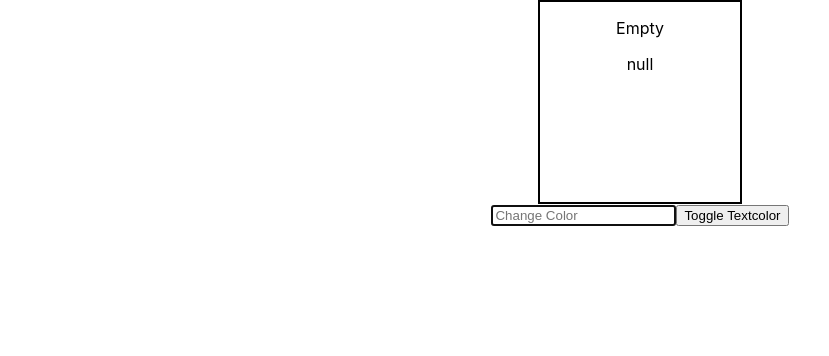
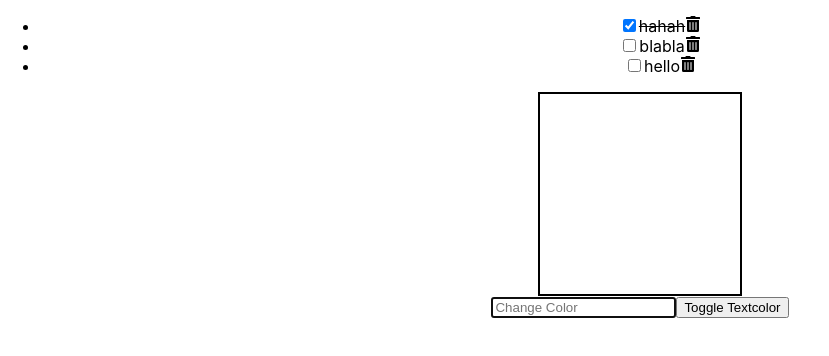
Before and after one commit to Ashim-Stha/learningReact, a React (Create React App) app: page / in a window 1280 px wide. Shown: the top 356 px of the page, without its empty margins (0-829 px from the left). Built offline with nearby package versions, Linux system fonts and the light colour scheme.

Commit message:
jsonserver

```diff
--- /dev/null
+++ b/data/db.json
@@ -0,0 +1,7 @@
+{
+  "items": [
+    { "id": 1, "checked": true, "item": "hahah" },
+    { "id": 2, "checked": false, "item": "blabla" },
+    { "id": 3, "checked": false, "item": "hello" }
+  ]
+}
--- a/src/App.js
+++ b/src/App.js
@@ -29,7 +29,7 @@ function App() {
     //     item: "hellohiii",
     //   },
     // ]
-    JSON.parse(localStorage.getItem("listItems"))
+    JSON.parse(localStorage.getItem("listItems")) || []
   );
 
   const [search, setSearch] = useState("");
@@ -43,7 +43,7 @@ function App() {
   };
 
   const handleDelete = (id) => {
-    const listItems = items.filter((item) => item.id != id);
+    const listItems = items.filter((item) => item.id !== id);
     saveLocalstorage(listItems);
   };
 
@@ -71,9 +71,12 @@ function App() {
         handleChange={handleChange}
         handleDelete={handleDelete}
       /> */}
+      <Content />
       <ChangeColor />
     </div>
   );
 }
 
 export default App;
+
+// npx json-server -p 3500 -w data/db.json
--- a/src/ChangeColor.js
+++ b/src/ChangeColor.js
@@ -6,9 +6,11 @@ const ChangeColor = () => {
   // console.log(black)
   // localStorage.setItem("hexvalue", black);
 
-  const [color, setColor] = useState(JSON.parse(localStorage.getItem("color")));
+  const [color, setColor] = useState(
+    JSON.parse(localStorage.getItem("color")) || []
+  );
   const [hexvalue, setHexvalue] = useState(
-    JSON.parse(localStorage.getItem("hexvalue"))
+    JSON.parse(localStorage.getItem("hexvalue")) || []
   );
   const [isDarktext, setIsDarktext] = useState(true);
   const handleSubmit = (e) => {
@@ -39,7 +41,9 @@ const ChangeColor = () => {
         value={color}
         onChange={(e) => {
           setColor(e.target.value);
-          setHexvalue(colorNames(e.target.value));
+          setHexvalue(
+            colorNames(e.target.value) ? colorNames(e.target.value) : null
+          );
         }}
       />
       <button type="button" onClick={() => setIsDarktext(!isDarktext)}>
--- a/src/Content.js
+++ b/src/Content.js
@@ -34,6 +34,8 @@ const Content = () => {
     setItems(listItems);
     localStorage.setItem("listItems", JSON.stringify(listItems));
   };
+
+  console.log(JSON.stringify(items));
   return (
     <div>
       {items.length !== 0 ? (
```
